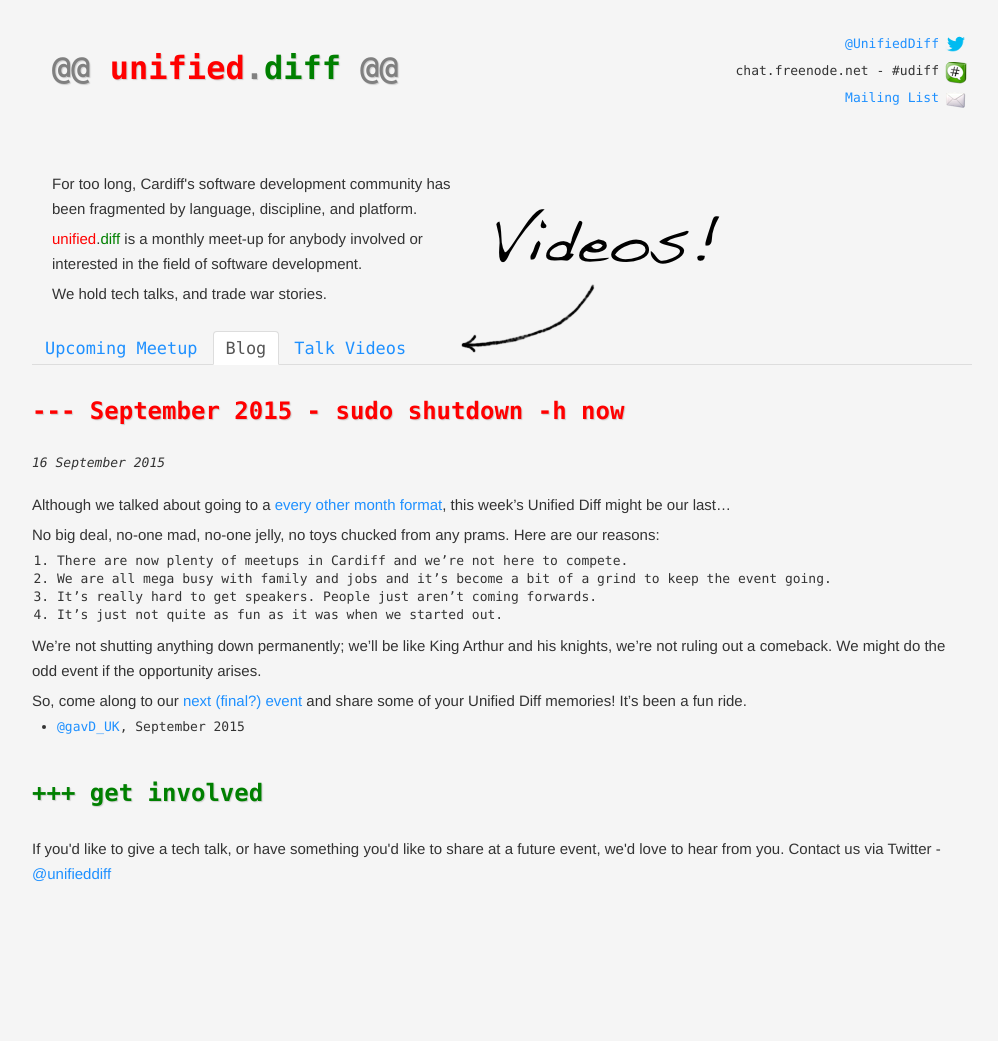
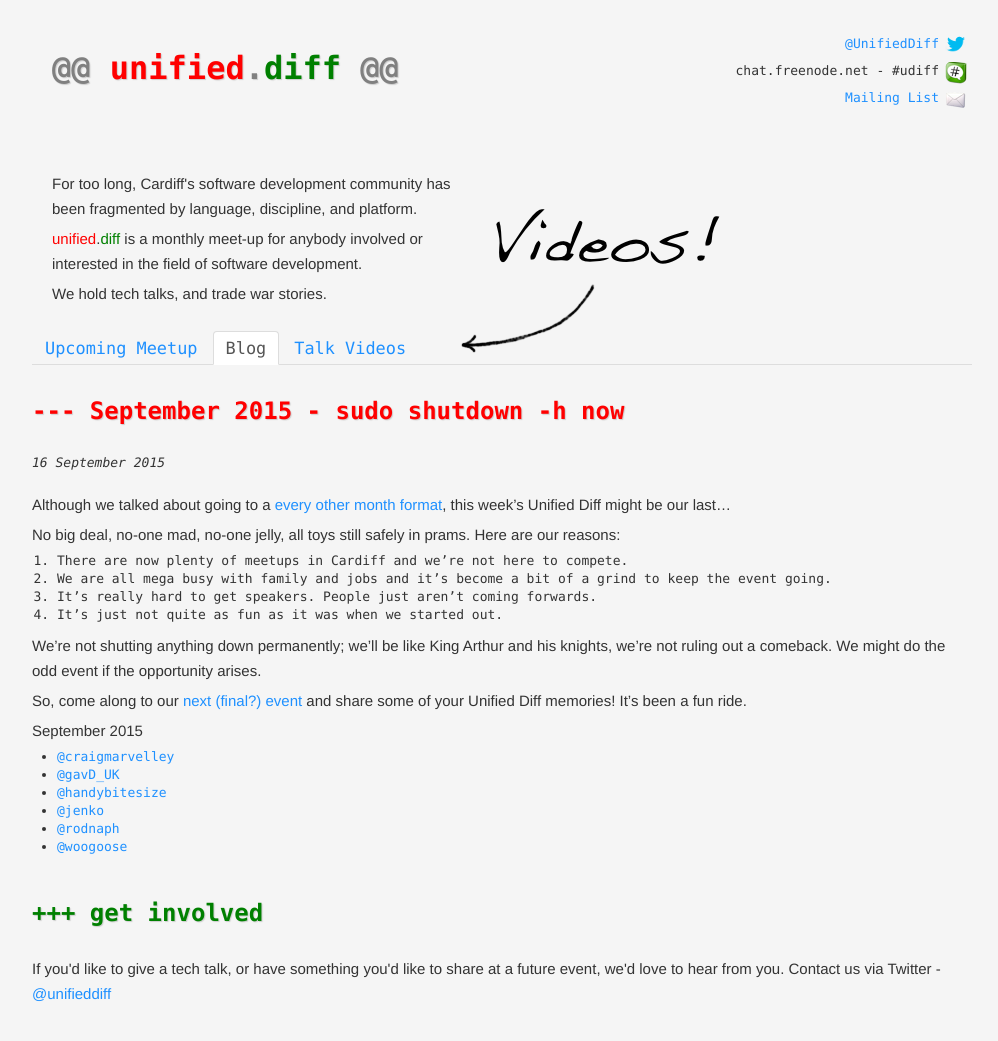
Before and after one commit to unified-diff/unified-diff.github.com, a Jekyll site: the page built from blog/_posts/2015-09-16-sudo-shutdown-now.md, in a window 1280 px wide. Shown: the whole page, without its empty margins (138-1136 px from the left). Built offline with Jekyll 4.4.1, drawn with Linux system fonts in a browser that asks for light colours; nearby versions of some CDN libraries; before the commit the page ends 921 px from its top, so only the background shows below that.

Commit message:
Add the whole team to the shutdown post

```diff
--- a/blog/_posts/2015-09-16-sudo-shutdown-now.md
+++ b/blog/_posts/2015-09-16-sudo-shutdown-now.md
@@ -5,7 +5,7 @@ title: September 2015 - sudo shutdown -h now
 
 Although we talked about going to a [every other month format](http://unifieddiff.co.uk/blog/2015/08/07/bi-monthly-format.html), this week's Unified Diff might be our last...
 
-No big deal, no-one mad, no-one jelly, no toys chucked from any prams. Here are our reasons:
+No big deal, no-one mad, no-one jelly, all toys still safely in prams. Here are our reasons:
 
 1. There are now plenty of meetups in Cardiff and we're not here to compete.
 1. We are all mega busy with family and jobs and it's become a bit of a grind to keep the event going.
@@ -16,4 +16,11 @@ We're not shutting anything down permanently; we'll be like King Arthur and his
 
 So, come along to our [next (final?) event](http://www.meetup.com/unified-diff/events/224469697/) and share some of your Unified Diff memories! It's been a fun ride.
 
-- [@gavD_UK](https://twitter.com/gavd_UK), September 2015
+September 2015
+
+- [@craigmarvelley](https://twitter.com/craigmarvelley)
+- [@gavD_UK](https://twitter.com/gavd_UK)
+- [@handybitesize](https://twitter.com/handybitesize)
+- [@jenko](https://twitter.com/jenko)
+- [@rodnaph](https://twitter.com/rodnaph)
+- [@woogoose](https://twitter.com/woogoose)
```
